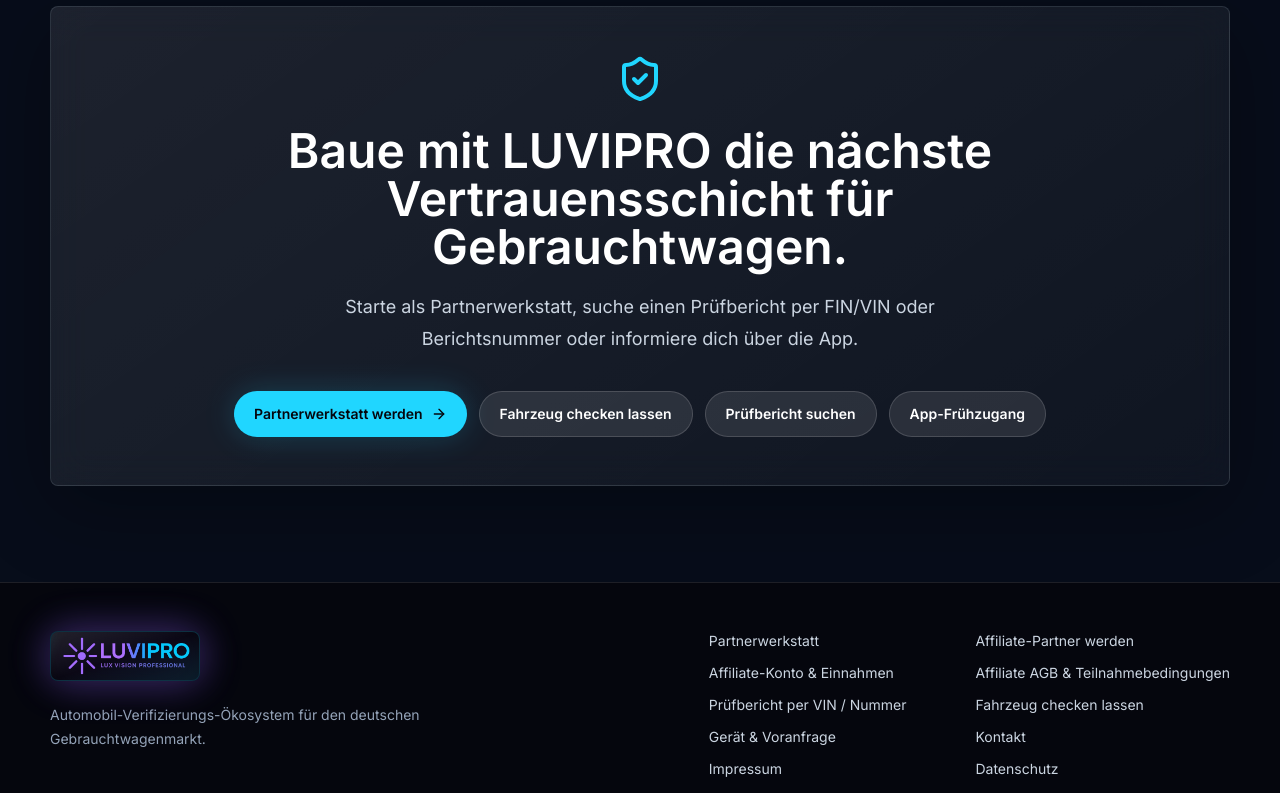
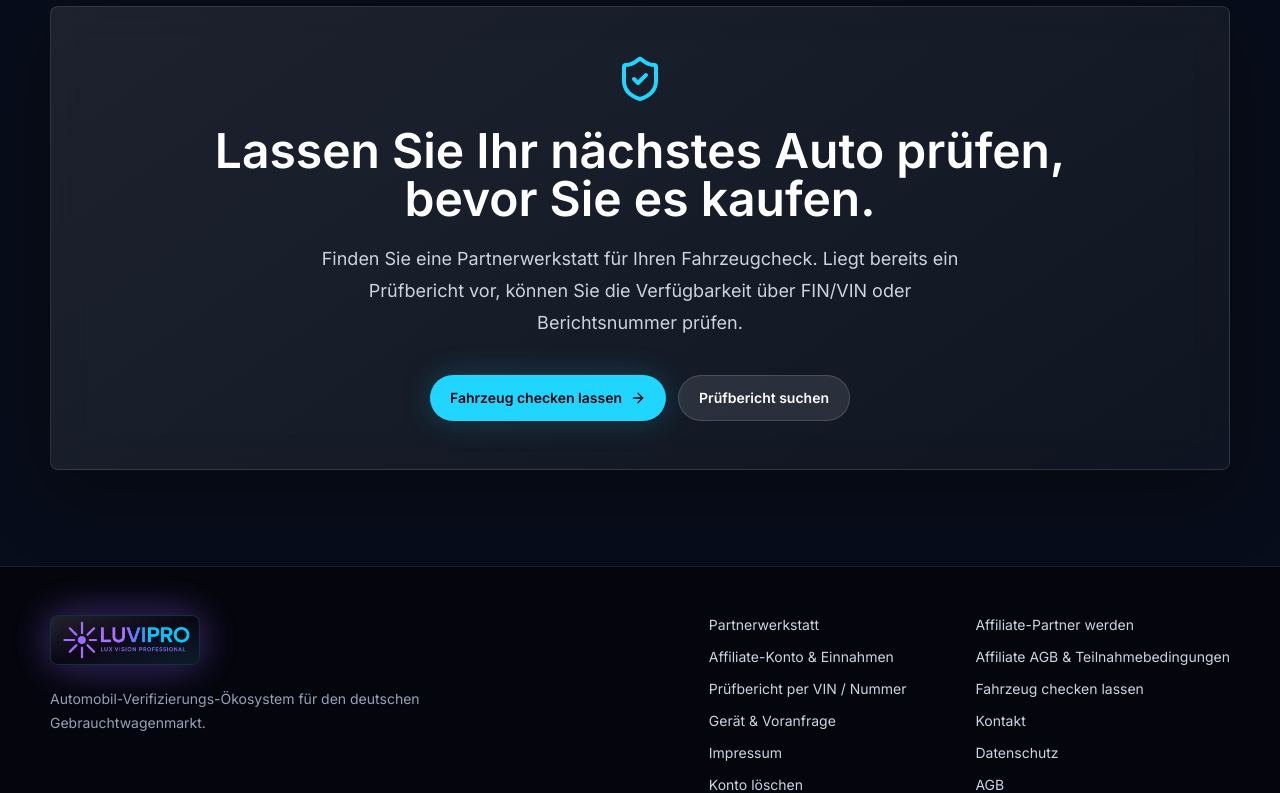
Before and after one commit to Diaa6969/luvipro-website, a Next.js app: page / in a window 1280 px wide. Shown: the part 7620-8413 px from the top of the page. Built offline with nearby package versions, Linux system fonts and the light colour scheme.

Commit message:
Put customer check booking first in homepage final CTA; remove workshop onboarding pitch

```diff
--- a/src/components/sections/final-cta.tsx
+++ b/src/components/sections/final-cta.tsx
@@ -10,23 +10,17 @@ export function FinalCta() {
           <div className="glass-panel rounded-lg p-8 text-center sm:p-12">
             <ShieldCheck className="mx-auto h-12 w-12 text-pulse" />
             <h2 className="mx-auto mt-6 max-w-4xl font-[var(--font-space-grotesk)] text-3xl font-semibold text-white sm:text-5xl">
-              Baue mit LUVIPRO die nächste Vertrauensschicht für Gebrauchtwagen.
+              Lassen Sie Ihr nächstes Auto prüfen, bevor Sie es kaufen.
             </h2>
             <p className="mx-auto mt-5 max-w-2xl text-lg leading-8 text-slate-300">
-              Starte als Partnerwerkstatt, suche einen Prüfbericht per FIN/VIN oder Berichtsnummer oder informiere dich über die App.
+              Finden Sie eine Partnerwerkstatt für Ihren Fahrzeugcheck. Liegt bereits ein Prüfbericht vor, können Sie die Verfügbarkeit über FIN/VIN oder Berichtsnummer prüfen.
             </p>
             <div className="mt-9 flex flex-col justify-center gap-3 sm:flex-row">
-              <CtaLink href="/contact" className="gap-2">
-                Partnerwerkstatt werden <ArrowRight className="h-4 w-4" />
-              </CtaLink>
-              <CtaLink href="/verify#partner-map" variant="secondary">
-                Fahrzeug checken lassen
+              <CtaLink href="/verify#partner-map" className="gap-2">
+                Fahrzeug checken lassen <ArrowRight className="h-4 w-4" />
               </CtaLink>
               <CtaLink href="/reports" variant="secondary">
                 Prüfbericht suchen
-              </CtaLink>
-              <CtaLink href="/app" variant="secondary">
-                App-Frühzugang
               </CtaLink>
             </div>
           </div>
```
